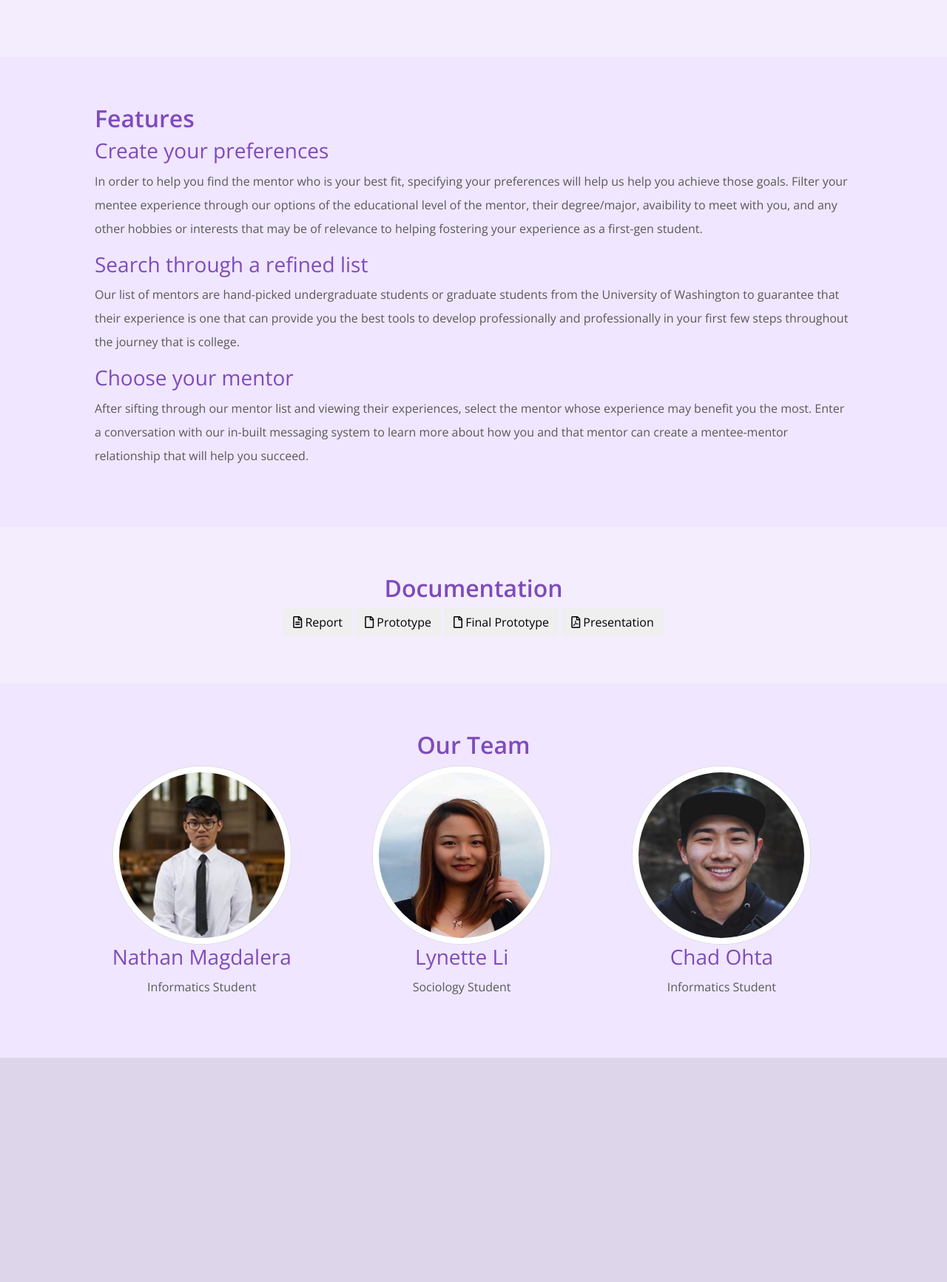
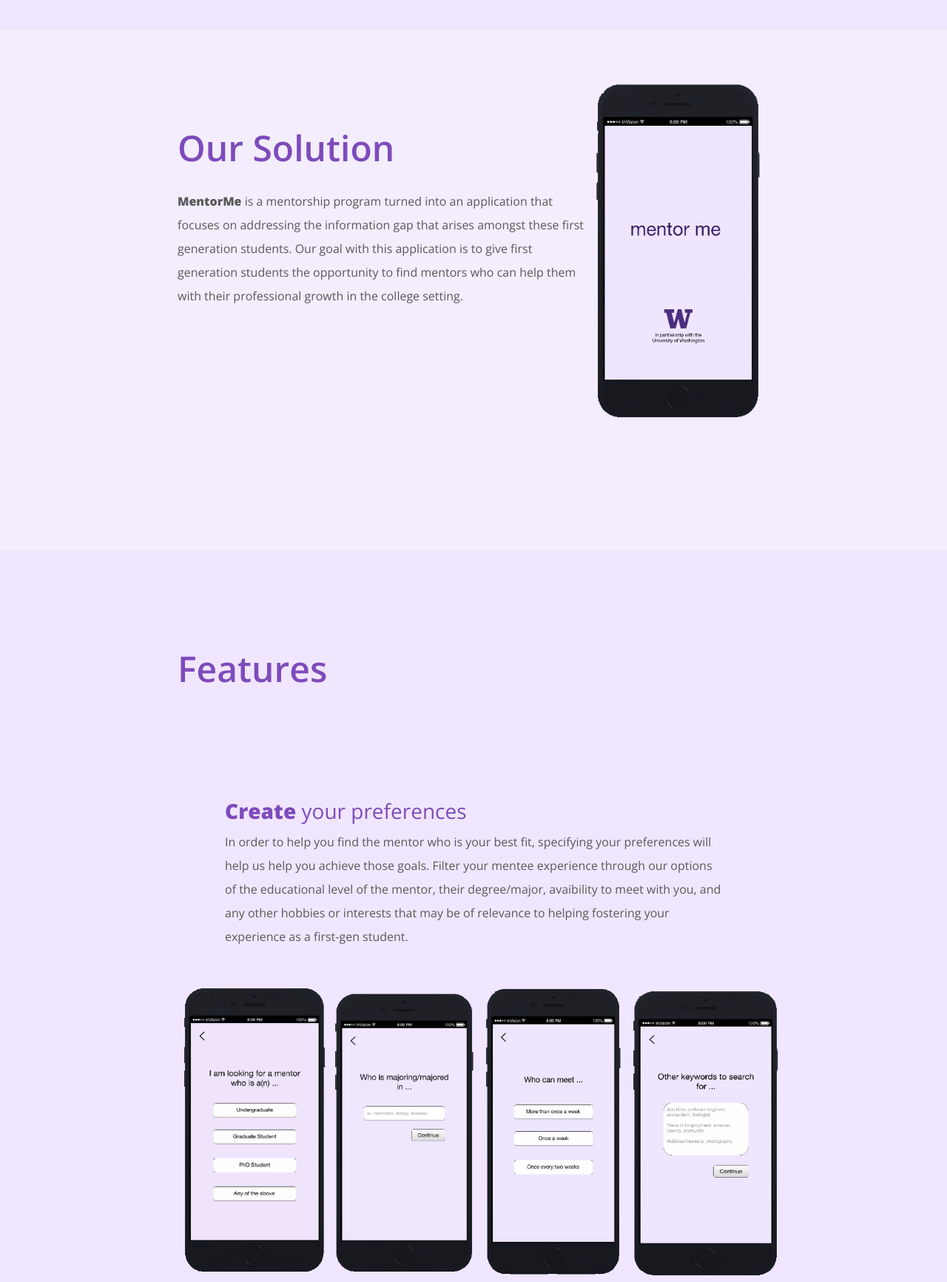
Before and after one commit to magdanat/info360a-au18website, a plain HTML site: page index.html in a window 1280 px wide. Shown: the part 939-2672 px from the top of the page at 74% size. Before the commit the page ends 2369 px from the top, so only its background shows below. Drawn offline with nearby package versions, Linux system fonts and the light colour scheme.

Commit message:
Add new changes

```diff
--- a/css/style.css
+++ b/css/style.css
@@ -10,6 +10,7 @@
 
 h2 {
     font-weight: 600;
+    font-size: 3rem;
 }
 
 h1, h2, h3 {
@@ -21,22 +22,27 @@
 }
 
 nav {
-    float: right;
-}
-
-main  {
-    padding-top: 5rem;
+    /* float: right; */
+    font-size: 1.5rem;
+    margin: 0;
+    padding: 0;
 }
 
 section {
     display: block;
     background-color:  rgb(240, 230, 255);
     padding-top: 4rem;
-    padding-bottom: 4rem;
+    padding-bottom: 10rem;
 }
 
 section:nth-child(odd) {
     background-color: rgb(243, 237, 253);
+}
+
+section h2 {
+    line-height: 2rem;
+    margin-top: 5rem;
+    margin-bottom: 2.5rem;
 }
 
 section p {
@@ -44,20 +50,23 @@
 }
 
 .section-content {
-    margin-right: 10%;
-    margin-left: 10%;
+    margin-right: 15rem;
+    margin-left: 15rem;
+}
+
+.flex-container {
+    display: flex;
 }
 
 .card {
     border-radius: 50%;
 }
 
-
 .column {
     margin-right: auto;
     margin-left: auto;
-    padding-right: 2rem;
 }
+
 .column img {
     width: 15rem;
     height: 15rem;
@@ -67,8 +76,39 @@
     border-width: 0.5rem;
 }
 
+.feature {
+    margin-bottom: 3rem;
+    margin-top: 1rem;
+}
+
+.feature h3 {
+    padding-top: 7.5rem;
+}
+
+.feature p, .feature h3 {
+    padding-left: 4rem;
+    padding-right: 4rem;
+}
+
+.button {
+    background-color: white;
+    padding: 16px 24px;
+    border: none;
+    color: rgb(56, 56, 56);
+    text-align: center;
+    text-decoration: none;
+    display: inline-block;
+    border-radius: 10px;
+    border-style: solid;
+    border-width: 1px;
+}
+
+button:hover {
+    background-color:
+}
+
 #title {
-    padding-top: 4rem;
+    padding-top: 10rem;
     padding-bottom: 6rem;
 }
 
@@ -93,6 +133,18 @@
     margin: 1rem;
 }
 
+.screen {
+    height: 30rem;
+}
+
+.feature-screen {
+    height: 400px;
+}
+
 #our-team, #documentation {
     text-align: center;
 }
+
+#title {
+    /* background-image: url("../img/parallax-img.jpg") */
+}
--- a/index.html
+++ b/index.html
@@ -26,19 +26,20 @@
 <body>
 
     <header id="nav-elements">
-        <nav class="navbar navbar-expand-lg navbar-light">
+        <nav class="navbar navbar-expand-lg fixed-top">
             <button class="navbar-toggler" type="button" data-toggle="collapse" data-target="#navbarSupportedContent"
                 aria-controls="navbarSupportedContent" aria-expanded="false" aria-label="Toggle navigation">
                 <span class="navbar-toggler-icon"></span>
             </button>
             <div class="collapse navbar-collapse" id="navbarSupportedContent">
-                <ul class="navbar-nav mr-auto">
+                <ul class="navbar-nav ml-auto">
                     <li class="nav-item"><a class="nav-link" href="#problem">Overview</a></li>
                     <li class="nav-item"><a class="nav-link" href="#application">The Program</a></li>
                     <li class="nav-item"><a class="nav-link" href="#documentation">Documents</a></li>
                     <li class="nav-item"><a class="nav-link" href="#our-team">About Us</a></li>
                 </ul>
             </div>
+
         </nav>
     </header>
 
@@ -56,8 +57,8 @@
         <section id="problem">
             <div class="section-content">
                 <h2>The Problem</h2>
-                <p>First-generation students, or students who are the first of their family to attend education past
-                    high-school, are shown to struggle graduating from the college setting.
+                <p><strong>First-generation students</strong>, or students who are the first of their family to attend education past
+                    high-school, are shown to <strong>struggle graduating</strong> from the college setting.
                     As first generation students, there is not much exposure or knowledge about the types of resources
                     that other students utilize to succeed and benefit themselves. Even
                     if students are aware of the resources available, understanding how to use them appropriately is
@@ -67,34 +68,53 @@
         </section>
 
         <!-- Solution -->
-        <section id="application">
+        <section>
             <div class="section-content">
+                <div class="flex-container">
+                    <div class="flex-item">
                         <h2>Our Solution</h2>
                         <p><strong>MentorMe</strong> is a mentorship program turned into an application that focuses on
                             addressing the
                             information gap that arises amongst these first generation students. Our goal with
-                    this application is to give first generation students the opportunity to find mentors who can help
+                            this application is to give first generation students the opportunity to find mentors who
+                            can help
                             them with their professional growth in the college setting.
                         </p>
+                    </div>
+                    <div class="flex-item">
+                        <img class="screen" src="img/welcomeScreen.png" alt="Welcome Screen of mentor me">
+                    </div>
                 </div>
         </section>
 
         <!-- Features -->
-        <section>
+        <section  id="application">
             <div class="section-content">
                 <h2>Features</h2>
+
                 <div>
-                    <h3>Create your preferences</h3>
-                    <p>In order to help you find the mentor who is your best fit, specifying your preferences will help
+                    <div class="feature">
+                        <h3><strong>Create</strong> your preferences</h3>
+                        <p>In order to help you find the mentor who is your best fit, specifying your preferences will
+                            help
                             us help you achieve those goals.
-                        Filter your mentee experience through our options of the educational level of the mentor, their
+                            Filter your mentee experience through our options of the educational level of the mentor,
+                            their
                             degree/major, avaibility to meet with you,
                             and any other hobbies or interests that may be of relevance to helping fostering your
                             experience as a first-gen student.
                         </p>
                     </div>
-                <div>
-                    <h3>Search through a refined list</h3>
+                    <div class="flex-container">
+                        <img class="feature-screen" src="img/filter1.png" alt="Mentor type">
+                        <img class="feature-screen" src="img/filter2.png" alt="Major or degree">
+                        <img class="feature-screen" src="img/filter3.png" alt="Availibility">
+                        <img class="feature-screen" src="img/filter4.png" alt="Hobbies and interests">
+                    </div>
+                </div>
+                <div class="feature flex-container">
+                    <div class="flex-item">
+                    <h3><strong>Search</strong> through a refined list</h3>
                     <p>Our list of mentors are hand-picked undergraduate students or graduate students from the
                         University of Washington
                         to guarantee that their experience is one that can provide you the best tools to develop
@@ -102,8 +122,16 @@
                         in your first few steps throughout the journey that is college.
                     </p>
                 </div>
-                <div>
-                    <h3>Choose your mentor</h3>
+                <div class="flex-item">
+                    <img class="screen" src="img/mentor-results.png" alt="Mentor results">
+                </div>
+                </div>
+                <div class="feature flex-container">
+                    <div class="flex-item">
+                        <img class="screen" src="img/mentor-me.png" alt="Confirm your selected mentor">
+                    </div>
+                    <div class="flex-item">
+                    <h3><strong>Choose</strong> your mentor</h3>
                     <p>After sifting through our mentor list and viewing their experiences, select the mentor whose
                         experience
                         may benefit you the most. Enter a conversation with our in-built messaging system to learn more
@@ -112,20 +140,25 @@
                     </p>
                 </div>
                 </div>
+            </div>
         </section>
 
         <!-- Design Process -->
-        <!-- <section>
-        </section> -->
+        <section>
+            <div class="section-content">
+                <h2> Design Process Insights </h2>
+                <p> </p>
+            </div>
+        </section>
 
         <!-- Report -->
         <section id="documentation">
             <div class="section-content">
                 <h2> Documentation </h2>
-                <button type="button" class="btn"><i class="far fa-file-alt"></i> Report</button>
-                <button type="button" class="btn"><i class="far fa-file"></i> Prototype</button>
-                <button type="button" class="btn"><i class="far fa-file"></i> Final Prototype</button>
-                <button type="button" class="btn"><i class="far fa-file-pdf"></i> Presentation</button>
+                <a target="_blank" class="button"><i class="far fa-file-alt"></i> Report</a>
+                <a target="_blank" class="button" href="./Paper Prototypes.pdf"><i class="far fa-file"></i> Paper Prototype</a>
+                <a target="_blank" class="button" href="https://invis.io/KBP6I1J36US#/screens"><i class="far fa-file"></i> Final Prototype</a>
+                <a target="_blank" class="button" href="./Powerpoint.pdf"><i class="far fa-file-pdf"></i> Presentation</a>
             </div>
         </section>
 
@@ -163,8 +196,8 @@
     </main>
 
     <footer>
+    </footer>
 
-    </footer>
     <script src="https://code.jquery.com/jquery-3.3.1.slim.min.js" integrity="sha384-q8i/X+965DzO0rT7abK41JStQIAqVgRVzpbzo5smXKp4YfRvH+8abtTE1Pi6jizo"
         crossorigin="anonymous"></script>
     <script src="https://cdnjs.cloudflare.com/ajax/libs/popper.js/1.14.3/umd/popper.min.js" integrity="sha384-ZMP7rVo3mIykV+2+9J3UJ46jBk0WLaUAdn689aCwoqbBJiSnjAK/l8WvCWPIPm49"
--- /dev/null
+++ b/style.css
@@ -0,0 +1,51 @@
+* {
+    box-sizing: border-box;
+}
+
+body {
+    background-color:  rgb(240, 230, 255);
+    font-family: 'Open Sans', sans-serif;
+}
+
+h2 {
+    font-weight: 600;
+}
+
+h1, h2, h3 {
+    color: rgb(126, 75, 187);
+}
+
+p {
+    color:#595959;
+}
+
+nav {
+    float: right;
+}
+
+main  {
+    padding-top: 5rem;
+}
+
+section {
+    display: block;
+}
+
+section p {
+    line-height: 2rem;
+}
+
+.section-content {
+    margin-right: 15%;
+    margin-left: 15%;
+}
+
+#title h1 {
+    font-size: 5rem;
+    font-weight: 800;
+}
+
+#title p {
+    font-size: 2rem;
+    font-weight: 400;
+}
```
Also changed, not shown: img/filter1.png (added), img/filter2.png (added), img/filter3.png (added), img/filter4.png (added), img/list-icon.png (added), img/mentor-me.jpg (added), img/mentor-me.png (added), img/mentor-results.png (added), img/welcomeScreen.png (added), 3 other files. Lines whose indentation alone changed are shown as unchanged.
